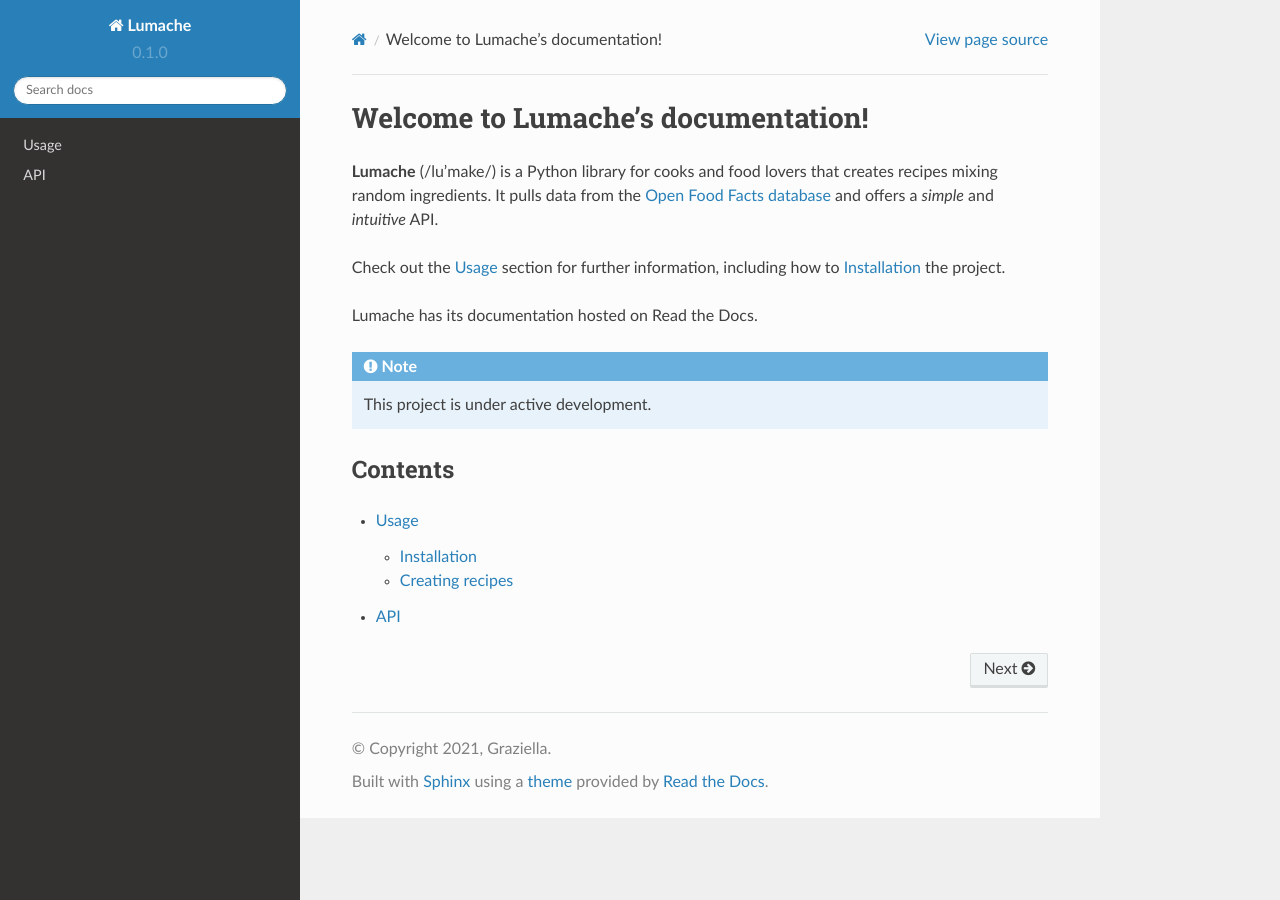
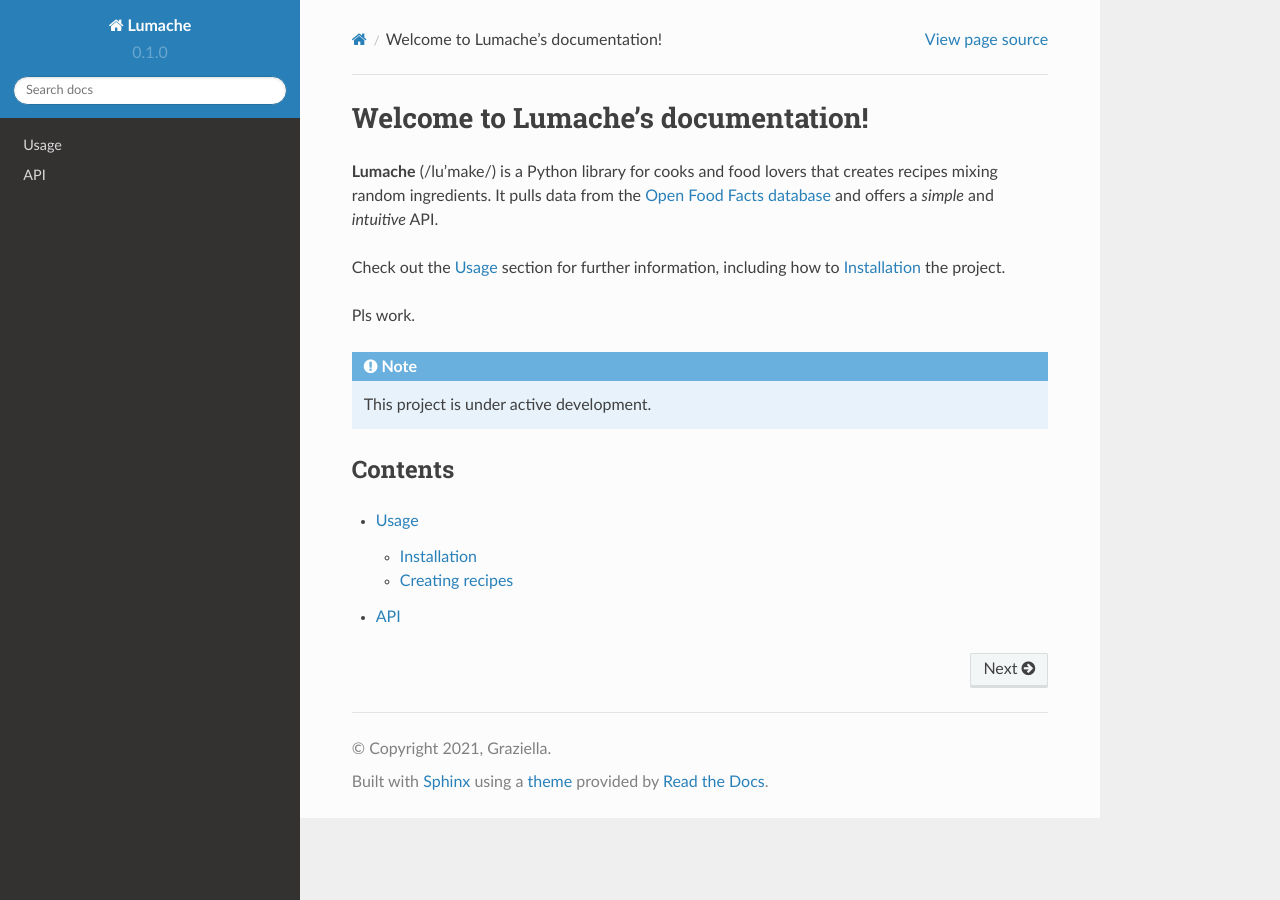
Before and after one commit to SamMcGreig/rtd-tutorial, a Sphinx documentation site: the page built from docs/source/index.rst, in a window 1280 px wide. Built offline with Sphinx 7.4.7 and the Read the Docs theme 2.0.0, drawn with Linux system fonts in a browser that asks for light colours.

Commit message:
Update index.rst

```diff
--- a/docs/source/index.rst
+++ b/docs/source/index.rst
@@ -9,7 +9,7 @@ and offers a *simple* and *intuitive* API.
 Check out the :doc:`usage` section for further information, including
 how to :ref:`installation` the project.
 
-Lumache has its documentation hosted on Read the Docs.
+Pls work.
 
 .. note::
 
```
